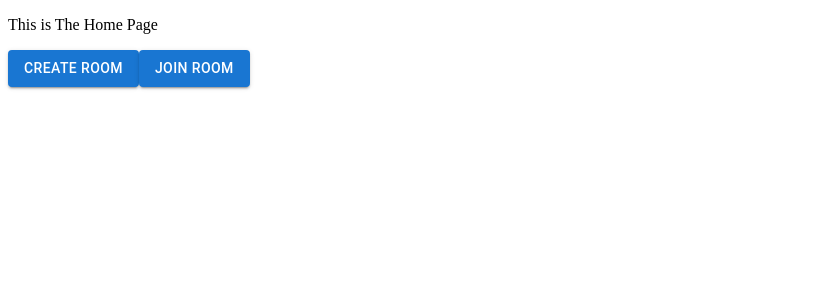
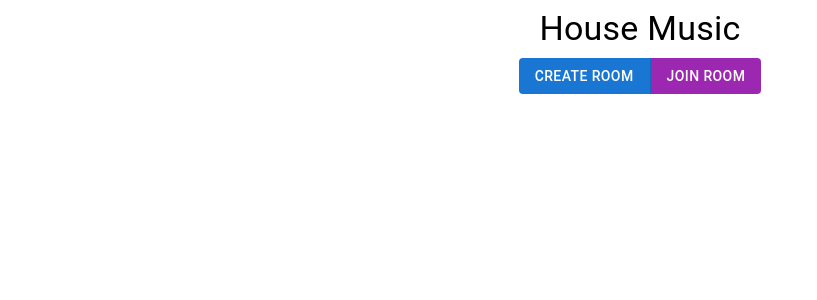
Before and after one commit to KrishanLim/Music-controller, a React app in the folder music_controller/frontend/: page / in a window 1280 px wide. Shown: the top 300 px of the page, without its empty margins (0-817 px from the left). Built offline with nearby package versions, Linux system fonts and the light colour scheme; no server answers; the HTML template or start-up script is replaced by a standard one.

Commit message:
Added redirecting user functionality
Added redirecting user to room if he was in a room earlier before closing the session

```diff
--- a/music_controller/frontend/src/components/HomePage.js
+++ b/music_controller/frontend/src/components/HomePage.js
@@ -2,12 +2,44 @@ import React, { Component } from "react";
 import CreateRoomPage from "./CreateRoomPage";
 import RoomJoinPage from "./RoomJoinPage";
 import Room from "./Room";
-import { BrowserRouter as Router, Routes, Route, Link, Redirect } from "react-router-dom";
-import Button from "@mui/material/Button";
+import { BrowserRouter as Router, Routes, Route, Link, Navigate } from "react-router-dom";
+import { Button, Grid, ButtonGroup, Typography } from "@mui/material";
 
-export default class HomePage extends Component {
+class HomePage extends Component {
     constructor(props) {
         super(props);
+        this.state = {
+            roomCode: null
+        };
+    }
+
+    async componentDidMount() {
+        fetch("/api/user_in_room")
+        .then((response) => response.json())
+        .then((data) => {
+            this.setState({
+                roomCode: data.room_code
+            });
+            console.log(data);
+        });
+    }
+
+    renderHomePage() {
+        return(
+            <Grid container spacing={1} direction="column">
+                <Grid item xs={12} textAlign="center">
+                    <Typography component="h4" variant="h4">
+                        House Music
+                    </Typography>
+                </Grid>
+                <Grid item xs={12} textAlign="center">
+                    <ButtonGroup disableElevation variant='contained' color="primary">
+                        <Button variant="contained" color="primary" component={Link} to="/create">Create Room</Button>
+                        <Button variant="contained" color="secondary" component={Link} to="/join">Join Room</Button>
+                    </ButtonGroup>
+                </Grid>
+            </Grid>
+        );
     }
 
     render() {
@@ -15,12 +47,9 @@ export default class HomePage extends Component {
             <Router>
                 <Routes>
                     <Route path="/" element={
-                        <div>
-                                <p>This is The Home Page</p>
-                                <Button variant="contained" color="primary" component={Link} to="/create">Create Room</Button>
-                                <Button variant="contained" color="primary" component={Link} to="/join">Join Room</Button>
-                        </div>
-                        }></Route>
+                        this.state.roomCode ? (<Navigate to= {`/room/${this.state.roomCode}`}/>):
+                        this.renderHomePage()
+                        }/>
                         {/* The <RoomJoinPage/>, <CreateRoomPage/> and <Room/> are just alias and can be called anything */}
                     <Route path="/join" element={<RoomJoinPage/>}></Route>
                     <Route path="/create" element={<CreateRoomPage/>}></Route>
@@ -30,3 +59,7 @@ export default class HomePage extends Component {
         );
     }
 }
+
+export default function HomePageWrapper () {
+    return <HomePage/>
+}
```
Also changed, not shown: 2 other files (tests, documents, lock files or other folders).
